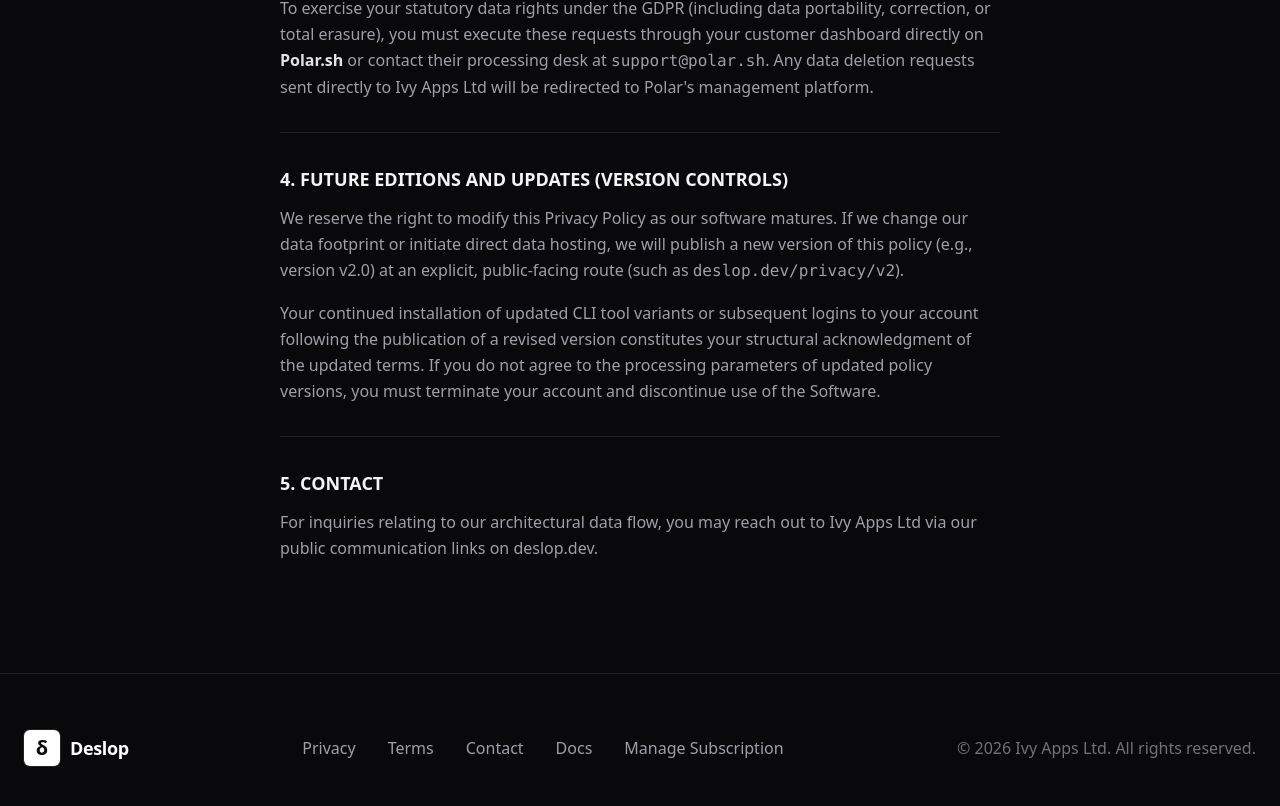
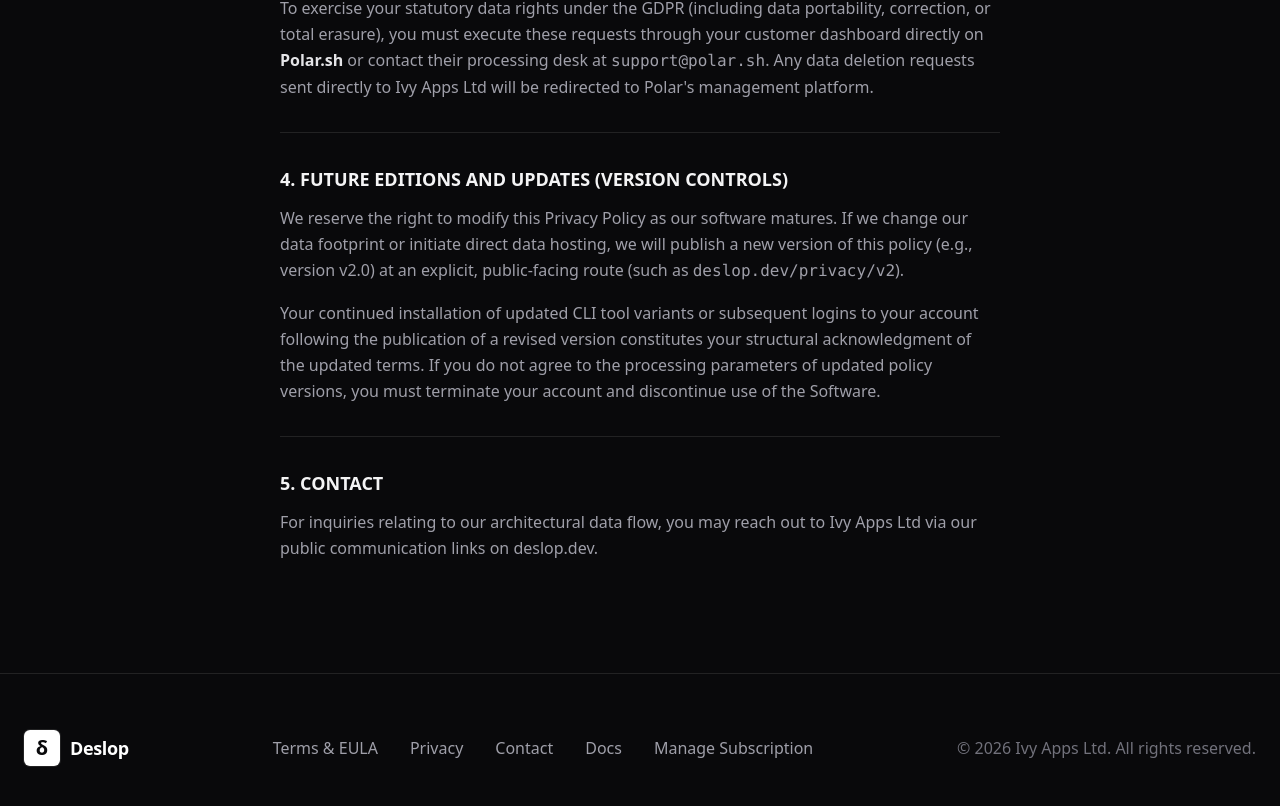
Before and after one commit to Ivy-Apps/deslop-web, a Next.js app: page /privacy/v1 in a window 1280 px wide. Shown: the part 1349-2155 px from the top of the page. Built offline with nearby package versions, Linux system fonts and the light colour scheme.

Commit message:
Edit the footer

```diff
--- a/src/components/Footer.tsx
+++ b/src/components/Footer.tsx
@@ -7,11 +7,11 @@ export default function Footer() {
       <div className="max-w-7xl mx-auto px-6 flex flex-col md:flex-row items-center justify-between gap-8">
         <DeslopWordmarkLink />
         <div className="flex flex-wrap justify-center gap-8 text-base text-zinc-400">
+          <a href="/terms/v1" className="hover:text-white transition-colors">
+            Terms & EULA
+          </a>
           <a href="/privacy/v1" className="hover:text-white transition-colors">
             Privacy
-          </a>
-          <a href="/terms/v1" className="hover:text-white transition-colors">
-            Terms
           </a>
           <a href="/contact" className="hover:text-white transition-colors">
             Contact
```
